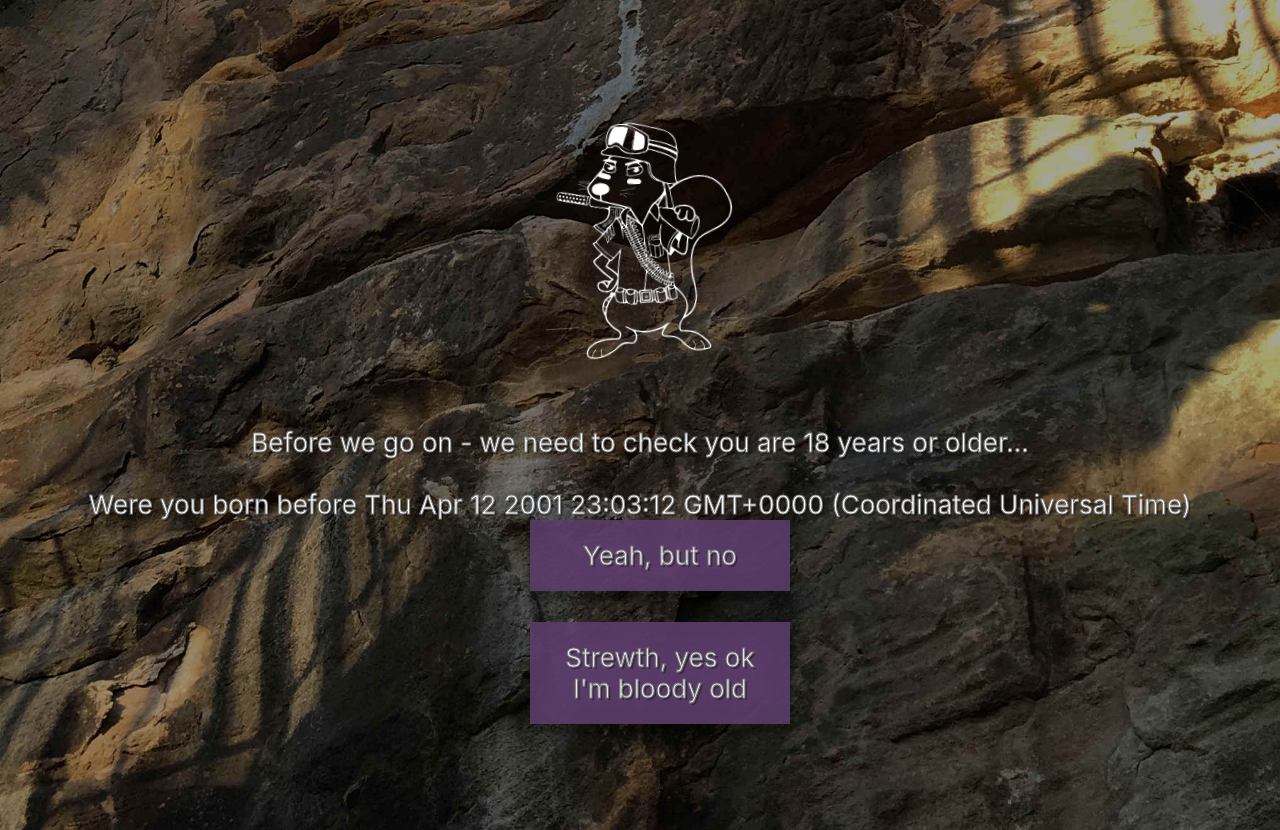
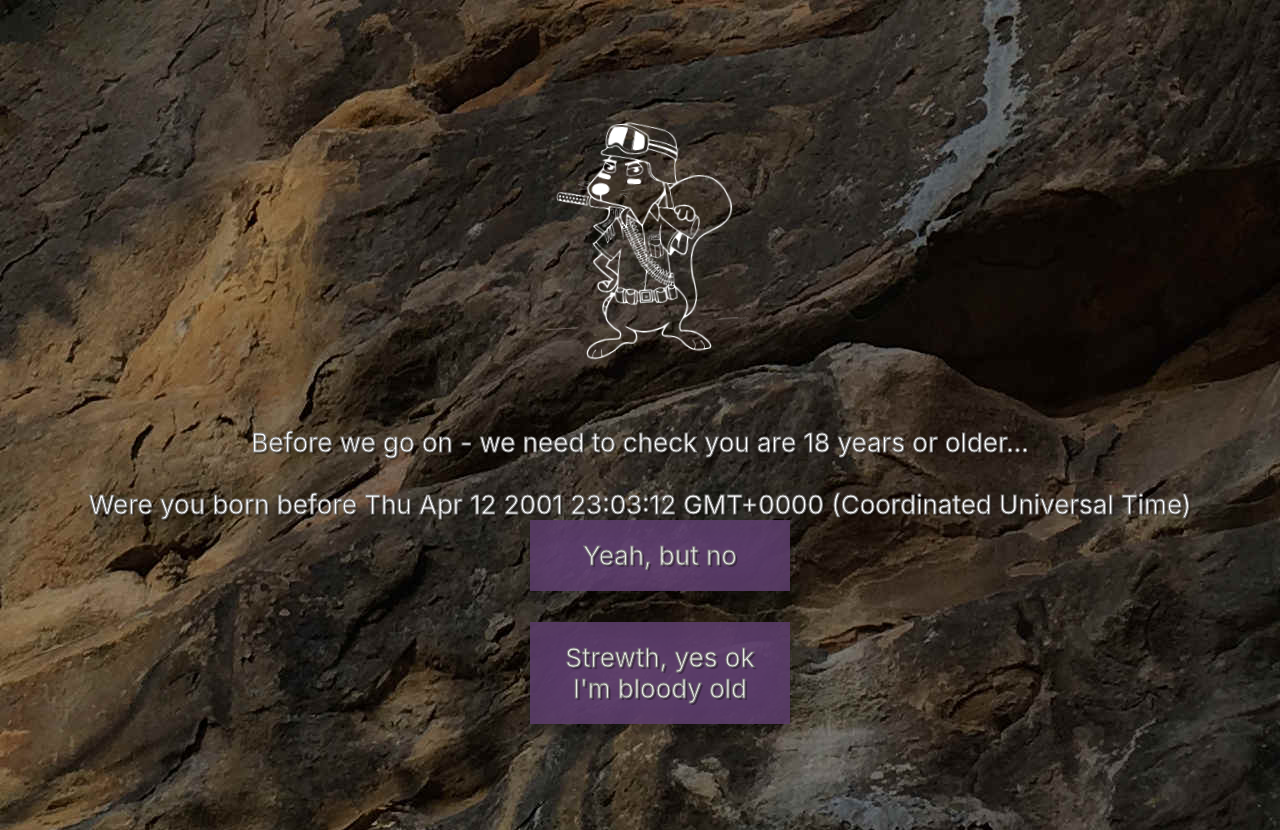
Before and after one commit to beerbrewing/beerbrewing.github.io, a React (Create React App) app: page / in a window 1280 px wide. Built offline with nearby package versions, Linux system fonts and the light colour scheme.

Commit message:
Pyrmont Brewery font

```diff
--- a/src/App.css
+++ b/src/App.css
@@ -3,7 +3,6 @@
   -webkit-text-fill-color: white; /* Will override color (regardless of order) */
   -webkit-text-stroke-width: 1px;
   -webkit-text-stroke-color: #808080;
-  background-size: cover;
   text-shadow: 2px 2px rgba(10, 10, 10, 0.4);
   padding: 15px 15px 15px 15px;
   background-color: #282c34;
@@ -30,6 +29,7 @@
   opacity: 0.9;
   left: 40%;
   display: flex;
+  cursor: pointer;
   justify-content: center;
   align-items: center;
   width: 20%;
```
Also changed, not shown: 3 other files (tests, documents, lock files or other folders).
